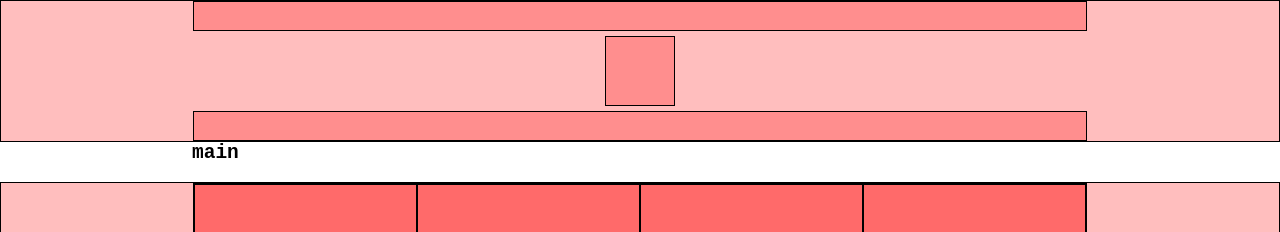
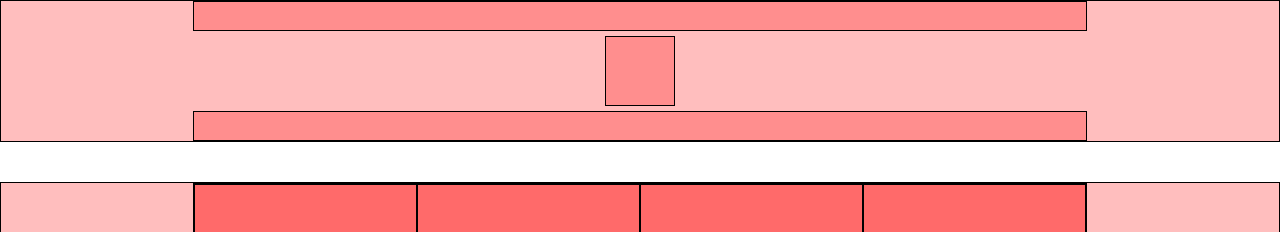
Before and after one commit to CarloDM/proj-html-vuejs, a Vue app: page / in a window 1280 px wide. Shown: the top 232 px of the page. Built offline with nearby package versions, Linux system fonts and the light colour scheme.

Commit message:
main's sections

```diff
--- a/src/components/main.vue
+++ b/src/components/main.vue
@@ -8,12 +8,21 @@ export default {
   <main>
     <div class="my_container">
 
-      <h2>main</h2>
+      <div id="jumbotron"></div>
+      <div id="foodie-journal"></div>
+      <div id="popular-recipes"></div>
+      <div id="culinary-collection"></div>
+      <div id="farm-to-table"></div>
+      <div id="cta-subscribe"></div>
 
     </div>
   </main>
 </template>
 
-<style>
+<style lang="scss" scoped>
+
+main{
+
+}
 
 </style>
```
